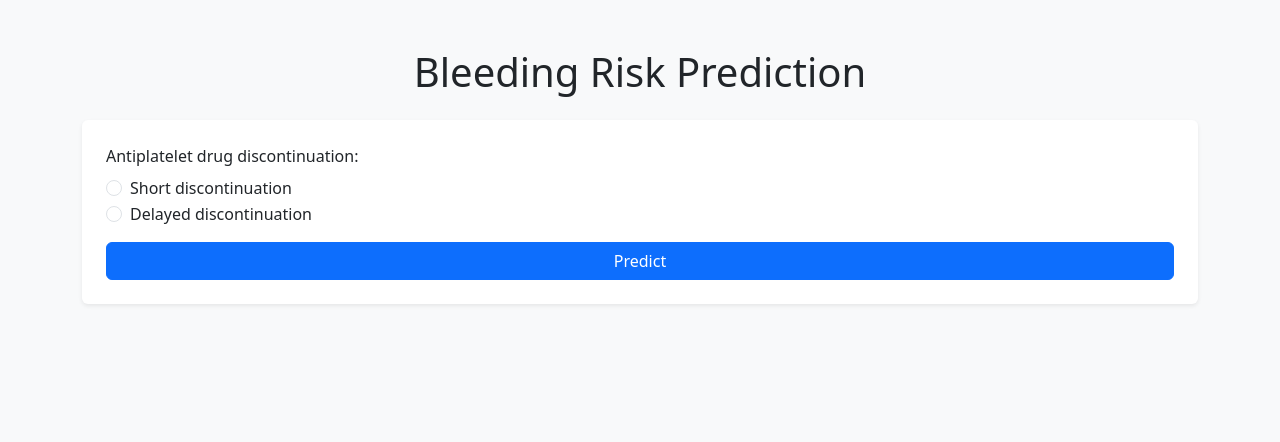
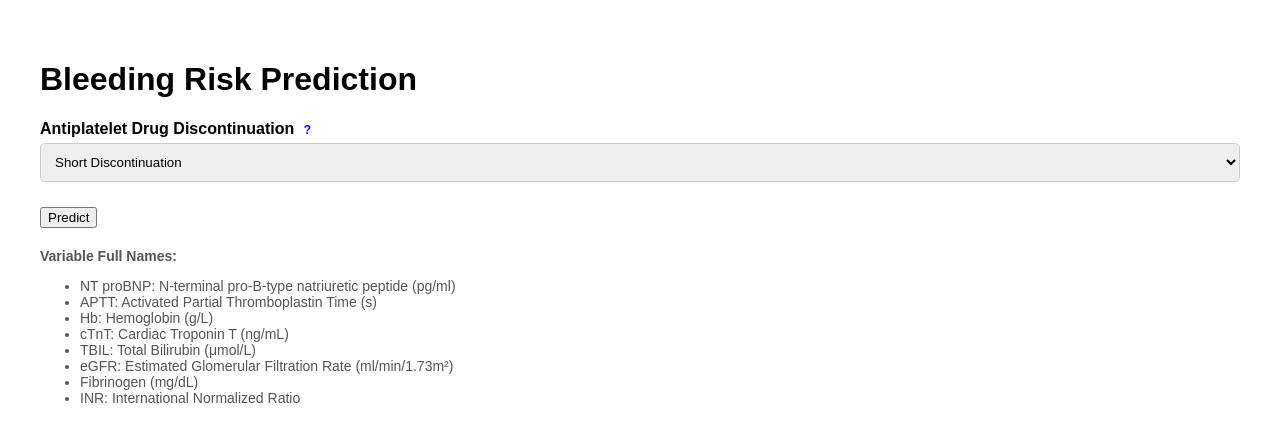
Before and after one commit to Zi1108123/bleeding-risk-prediction, a Flask app: template templates/index.html in a window 1280 px wide. Shown: the top 442 px of the page. Run offline with Flask 3, Linux system fonts and the light colour scheme; the template is opened without the code that fills it, so the values that code supplies are empty; parts of the project's set-up code (start-up, migrations or seed data) failed here and were passed over.

Commit message:
Initial commit for bleeding risk prediction project

```diff
--- a/app.py
+++ b/app.py
@@ -1,64 +1,49 @@
-from flask import Flask, render_template, request
+from flask import Flask, request, render_template
 import numpy as np
 import joblib
 
+# Load the model
 app = Flask(__name__)
-
-# 加载模型
 model_path = "bleeding_risk_model.pkl"
 model = joblib.load(model_path)
 
-# 定义重要性前 10 的特征
-top_10_features = [
-    "Antiplatelet Drug Discontinuation",
-    "NT ProBNP",
-    "APTT",
-    "Hb",
-    "Urea",
-    "cTnT",
-    "TBIL",
-    "eGFR",
-    "Fibrinogen",
-    "INR"
+# Feature metadata
+features_info = [
+    {"name": "Antiplatelet Drug Discontinuation", "unit": ""},
+    {"name": "NT proBNP", "unit": "pg/ml"},
+    {"name": "APTT", "unit": "s"},
+    {"name": "Hb", "unit": "g/L"},
+    {"name": "Urea", "unit": "mmol/L"},
+    {"name": "cTnT", "unit": "ng/mL"},
+    {"name": "TBIL", "unit": "μmol/L"},
+    {"name": "eGFR", "unit": "ml/min/1.73m²"},
+    {"name": "Fibrinogen", "unit": "mg/dL"},
+    {"name": "INR", "unit": ""}
 ]
 
-# 定义变量的单位
-units = {
-    "NT ProBNP": "pg/ml",
-    "APTT": "s",
-    "Hb": "g/L",
-    "Urea": "mmol/L",
-    "cTnT": "ng/mL",
-    "TBIL": "μmol/L",
-    "eGFR": "ml/min/1.73m²",
-    "Fibrinogen": "mg/dL",
-    "INR": None  # 无单位
-}
+@app.route("/")
+def index():
+    return render_template("index.html", top_10_features=features_info)
 
-@app.route('/')
-def index():
-    return render_template('index.html', top_10_features=top_10_features, units=units)
-
-@app.route('/predict', methods=['POST'])
+@app.route("/predict", methods=["POST"])
 def predict():
     try:
-        # 获取输入值
-        features = [float(request.form[f'feature_{i}']) for i in range(10)]
+        # Get inputs
+        features = [float(request.form[f"feature_{i}"]) for i in range(10)]
         features = np.array(features).reshape(1, -1)
 
-        # 模型预测
+        # Predict
         probability = model.predict_proba(features)[0, 1]
         prediction = model.predict(features)[0]
 
-        # 返回结果
+        # Render result
         return render_template(
-            'result.html',
+            "result.html",
             prediction=int(prediction),
-            probability=round(probability, 2),
-            input_values=features[0].tolist()
+            probability=float(probability)
         )
     except Exception as e:
-        return render_template('error.html', error=str(e))
+        return render_template("error.html", error=str(e))
 
 if __name__ == '__main__':
     app.run(host='0.0.0.0', port=5000, debug=True)
--- a/templates/index.html
+++ b/templates/index.html
@@ -4,35 +4,86 @@
     <meta charset="UTF-8">
     <meta name="viewport" content="width=device-width, initial-scale=1.0">
     <title>Bleeding Risk Prediction</title>
-    <!-- 引入 Bootstrap -->
-    <link href="https://cdn.jsdelivr.net/npm/bootstrap@5.3.0/dist/css/bootstrap.min.css" rel="stylesheet">
+    <style>
+        body {
+            font-family: Arial, sans-serif;
+            margin: 20px;
+            padding: 20px;
+        }
+        .form-group {
+            margin-bottom: 15px;
+        }
+        label {
+            display: block;
+            font-weight: bold;
+            margin-bottom: 5px;
+        }
+        input, select {
+            width: 100%;
+            padding: 10px;
+            margin-bottom: 10px;
+            border: 1px solid #ccc;
+            border-radius: 5px;
+        }
+        .tooltip {
+            display: inline-block;
+            margin-left: 5px;
+            font-size: 12px;
+            color: blue;
+            cursor: pointer;
+        }
+        .tooltip:hover:after {
+            content: attr(data-tooltip);
+            position: absolute;
+            background: #f9f9f9;
+            border: 1px solid #ccc;
+            border-radius: 5px;
+            padding: 5px;
+            font-size: 12px;
+            color: #333;
+            white-space: nowrap;
+        }
+        .note {
+            margin-top: 20px;
+            font-size: 14px;
+            color: #555;
+        }
+    </style>
 </head>
-<body class="bg-light">
-    <div class="container py-5">
-        <h1 class="text-center mb-4">Bleeding Risk Prediction</h1>
-        <form action="/web-predict" method="POST" class="bg-white p-4 rounded shadow-sm">
-            <div class="mb-3">
-                <label class="form-label">Antiplatelet drug discontinuation:</label><br>
-                <div class="form-check">
-                    <input class="form-check-input" type="radio" name="feature_0" value="1" required>
-                    <label class="form-check-label">Short discontinuation</label>
-                </div>
-                <div class="form-check">
-                    <input class="form-check-input" type="radio" name="feature_0" value="2" required>
-                    <label class="form-check-label">Delayed discontinuation</label>
-                </div>
-            </div>
-            <!-- 其他变量的输入字段 -->
-            {% for feature in top_10_features[1:] %}
-            <div class="mb-3">
-                <label for="feature_{{ loop.index }}" class="form-label">{{ feature.Feature }}:</label>
-                <input type="text" id="feature_{{ loop.index }}" name="feature_{{ loop.index }}" class="form-control" required>
-            </div>
-            {% endfor %}
-            <button type="submit" class="btn btn-primary w-100">Predict</button>
-        </form>
+<body>
+    <h1>Bleeding Risk Prediction</h1>
+    <form method="POST" action="/predict">
+        <!-- Variable 1 -->
+        <div class="form-group">
+            <label for="feature_0">Antiplatelet Drug Discontinuation
+                <span class="tooltip" data-tooltip="Short: clopidogrel ≤ 3 days, ticagrelor ≤ 1 day">?</span>
+            </label>
+            <select name="feature_0" id="feature_0">
+                <option value="1">Short Discontinuation</option>
+                <option value="2">Delayed Discontinuation</option>
+            </select>
+        </div>
+        <!-- Remaining Variables -->
+        {% for i, feature in enumerate(top_10_features[1:], start=1) %}
+        <div class="form-group">
+            <label for="feature_{{ i }}">{{ feature.name }} ({{ feature.unit }})</label>
+            <input type="number" step="any" name="feature_{{ i }}" id="feature_{{ i }}" required>
+        </div>
+        {% endfor %}
+        <button type="submit">Predict</button>
+    </form>
+    <div class="note">
+        <strong>Variable Full Names:</strong>
+        <ul>
+            <li>NT proBNP: N-terminal pro-B-type natriuretic peptide (pg/ml)</li>
+            <li>APTT: Activated Partial Thromboplastin Time (s)</li>
+            <li>Hb: Hemoglobin (g/L)</li>
+            <li>cTnT: Cardiac Troponin T (ng/mL)</li>
+            <li>TBIL: Total Bilirubin (μmol/L)</li>
+            <li>eGFR: Estimated Glomerular Filtration Rate (ml/min/1.73m²)</li>
+            <li>Fibrinogen (mg/dL)</li>
+            <li>INR: International Normalized Ratio</li>
+        </ul>
     </div>
-    <!-- 引入 Bootstrap 脚本 -->
-    <script src="https://cdn.jsdelivr.net/npm/bootstrap@5.3.0/dist/js/bootstrap.bundle.min.js"></script>
 </body>
 </html>
```
Also changed, not shown: error.html (deleted, +0 -11 lines), index.html (deleted, +0 -109 lines), result.html (deleted, +0 -18 lines), 1 other file.
